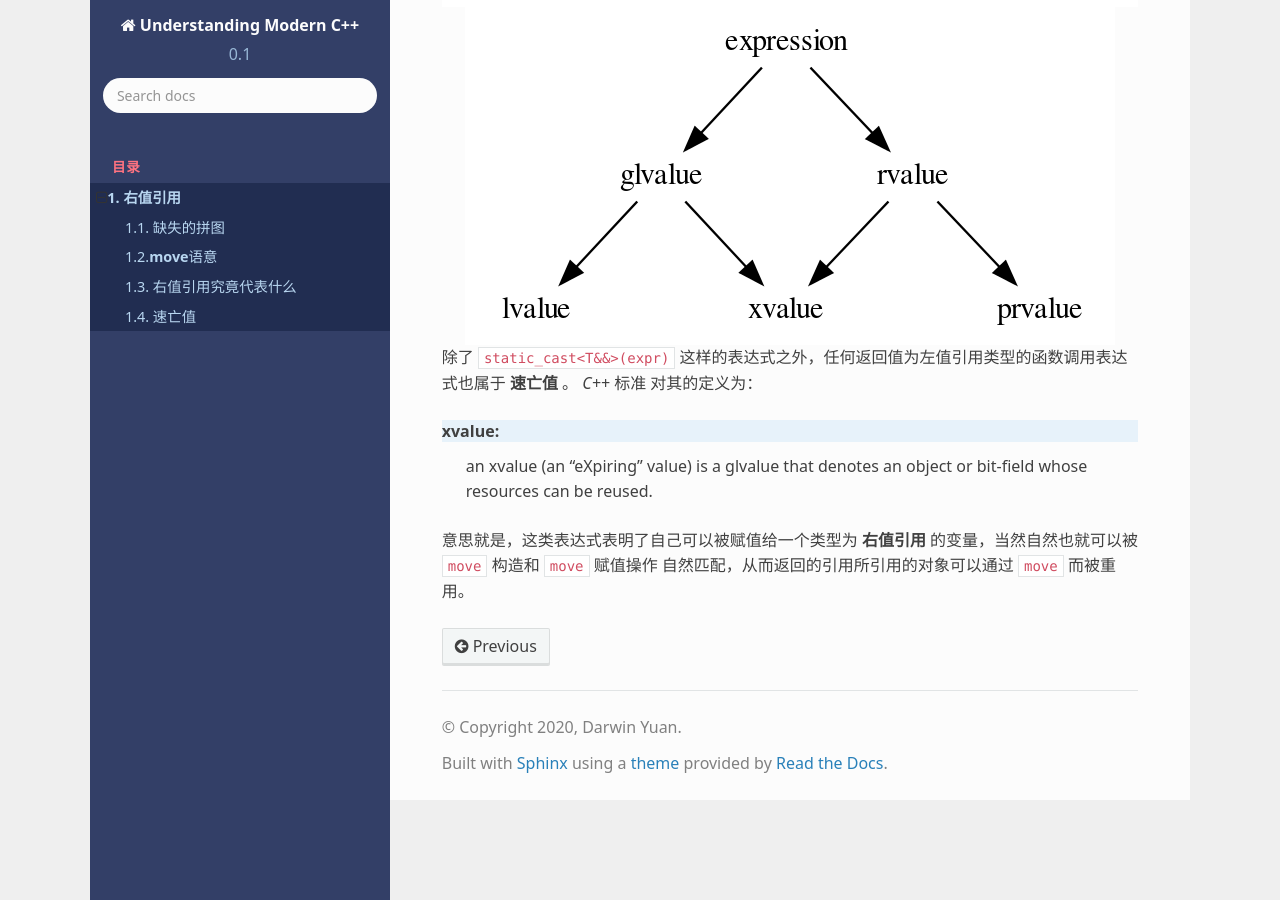
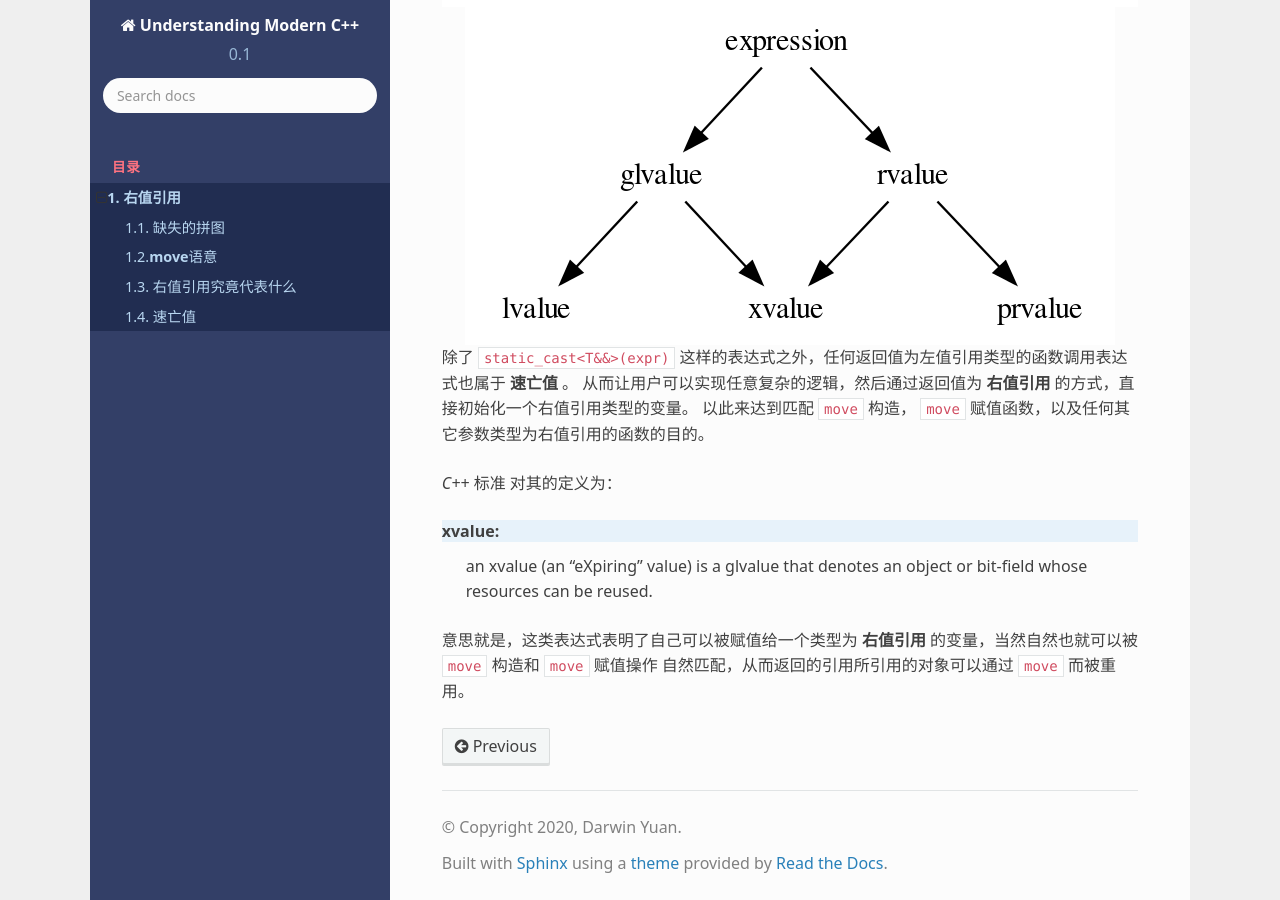
Before and after one commit to godsme/understand_modern_cpp, a Sphinx documentation site: the page built from docs/source/rvalue-ref.rst, in a window 1280 px wide and 900 px high, scrolled down 6549 px. Built offline with Sphinx 7.4.7 and the Read the Docs theme 2.0.0, drawn with Linux system fonts in a browser that asks for light colours; formulas are drawn with MathJax 3; some of the changed text lies outside the part shown.

Commit message:
refactored

```diff
--- a/docs/source/rvalue-ref.rst
+++ b/docs/source/rvalue-ref.rst
@@ -225,8 +225,8 @@
 因而，做为类型为右值引用的函数参数，唯一能匹配的就是右值。这也是 ``move`` 版本能精确识别临时变量的原因。
 
 .. important::
-   1. 类型为 **右值引用** 的变量，只能由右值表达式初始化；
-   2. 类型为 **右值引用** 的变量，是一个左值，因而不能赋值给其它类型为 **右值引用** 的变量，当然也不能匹配参数类型为
+   1. 类型为 **右值引用** 的变量，只能由 **右值** 表达式初始化；
+   2. 类型为 **右值引用** 的变量，是一个 **左值** ，因而不能赋值给其它类型为 **右值引用** 的变量，当然也不能匹配参数类型为
       **右值引用** 的函数；
 
 速亡值
@@ -267,7 +267,12 @@
 .. image:: images/ch-1/value-category.png
    :align: center
 
-除了 ``static_cast<T&&>(expr)`` 这样的表达式之外，任何返回值为左值引用类型的函数调用表达式也属于 **速亡值** 。 `C++` 标准
+除了 ``static_cast<T&&>(expr)`` 这样的表达式之外，任何返回值为左值引用类型的函数调用表达式也属于 **速亡值** 。
+从而让用户可以实现任意复杂的逻辑，然后通过返回值为 **右值引用** 的方式，直接初始化一个右值引用类型的变量。
+以此来达到匹配 ``move`` 构造， ``move`` 赋值函数，以及任何其它参数类型为右值引用的函数的目的。
+
+
+`C++` 标准
 对其的定义为：
 
 xvalue:
```
